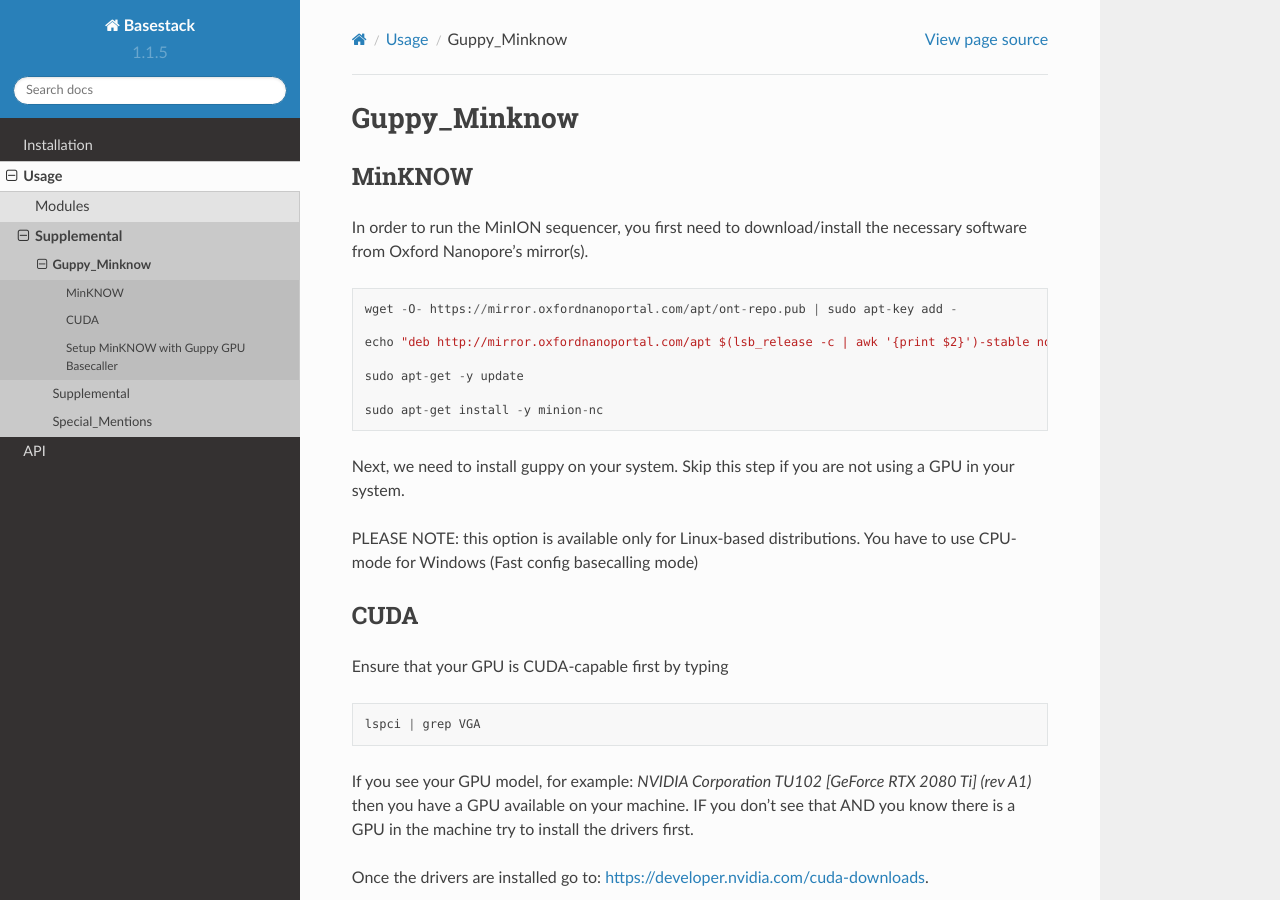
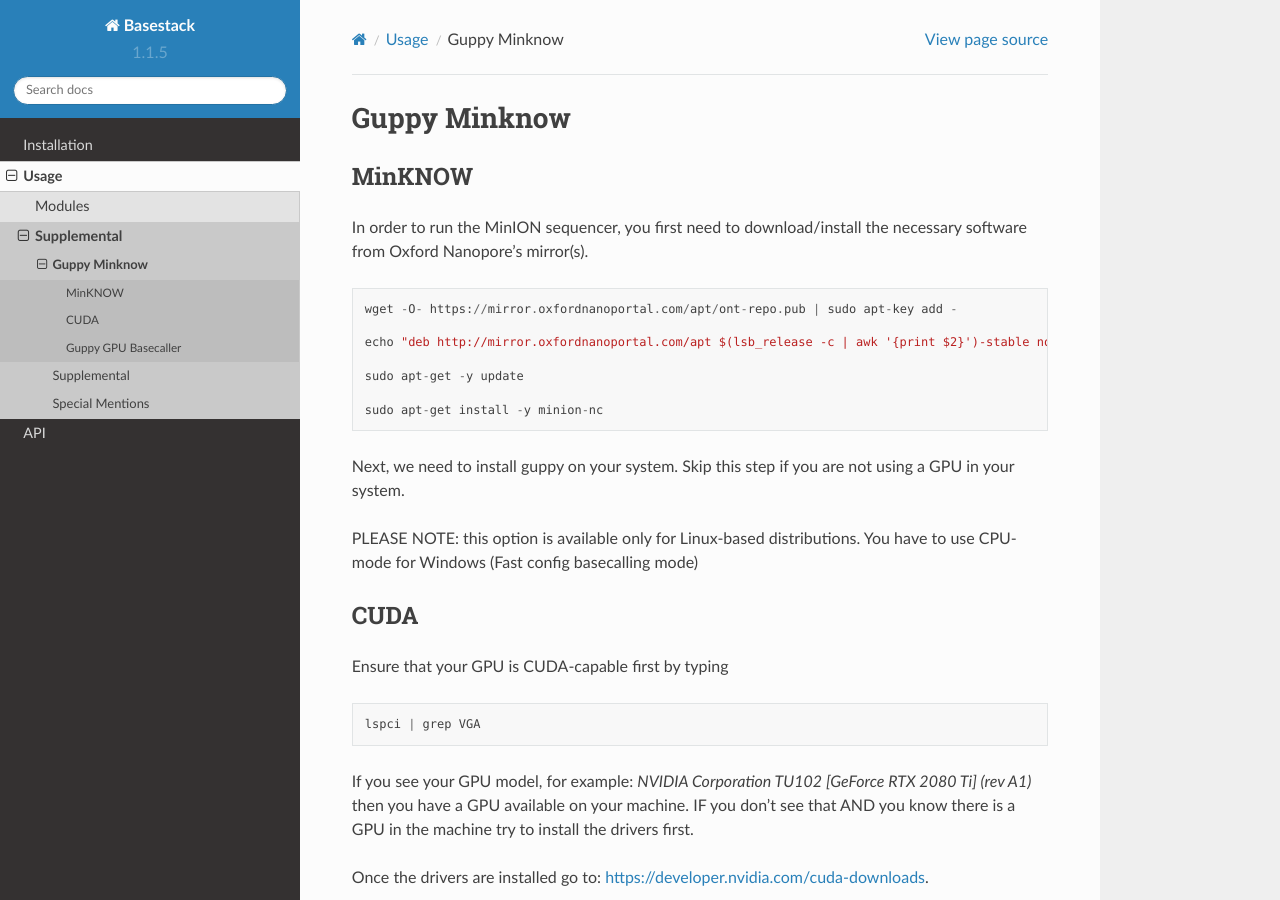
Before and after one commit to Merritt-Brian/BasestackWebsite, a Sphinx documentation site: the page built from docs/source/guppy_minknow.rst, in a window 1280 px wide and 900 px high. Built offline with Sphinx 7.4.7 and the Read the Docs theme 2.0.0, drawn with Linux system fonts in a browser that asks for light colours; pages that are not in the unit, such as notebooks, are missing from menus; some of the changed text lies outside the part shown.

Commit message:
remove underscore from some routes

```diff
--- a/docs/source/guppy_minknow.rst
+++ b/docs/source/guppy_minknow.rst
@@ -1,4 +1,4 @@
-Guppy_Minknow
+Guppy Minknow
 -------
 
 MinKNOW
@@ -63,7 +63,7 @@ If both commands return a healthy output, you are all set on CUDA.
 
 
 
-Setup MinKNOW with Guppy GPU Basecaller
+Guppy GPU Basecaller
 ####
 
 Finally, you need to configure MinKNOW to use a GPU-capable version of guppy and that the guppy basecaller plays nice with the installed MinKNOW you've pulled.
--- a/docs/source/info.rst
+++ b/docs/source/info.rst
@@ -1,4 +1,4 @@
-Special_Mentions
+Special Mentions
 --------
 
 Mentions
```
